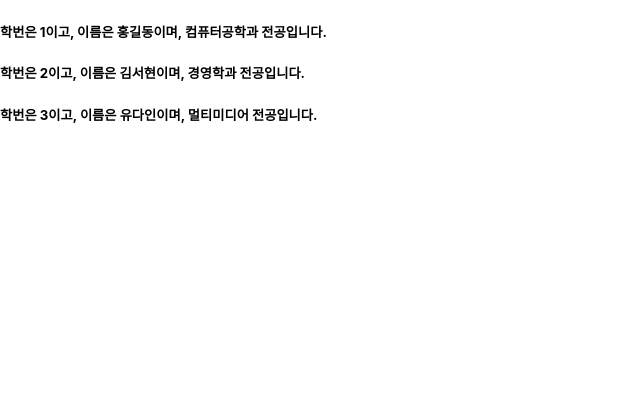
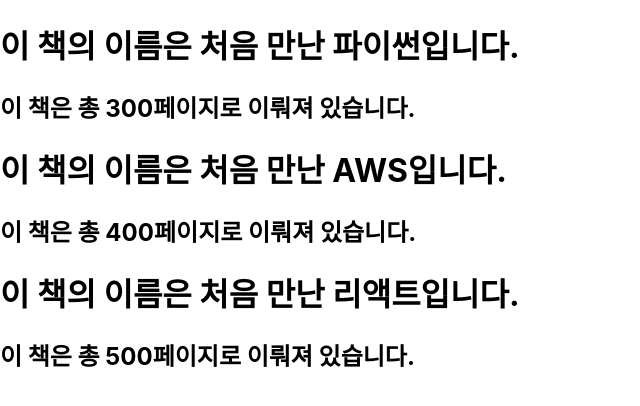
Before and after one commit to seohyun1001/React_240513, a React (Create React App) app in the folder my-app/: page / in a window 1280 px wide. Shown: the top 406 px of the page, without its empty margins (0-640 px from the left). Built offline with nearby package versions, Linux system fonts and the light colour scheme.

Commit message:
16:10 / JSX실습2

```diff
--- a/my-app/src/03.JSX소개/Book.jsx
+++ b/my-app/src/03.JSX소개/Book.jsx
@@ -1,6 +1,7 @@
 // 5. JSX 실습
 import React from "react";
 
+// jsx 사용
 function Book(props) {
     return (
         <div>
@@ -10,4 +11,26 @@
     )
 }
 
-export default Book;
+// jsx 미사용
+function Book1(props) {
+    return React.createElement(
+        'div',
+        null,
+        [
+            React.createElement(
+                'h1',
+                null,
+                `이 책의 이름은 ${props.name}입니다.`
+            ),
+
+            React.createElement(
+                'h2',
+                null,
+                `이 책은 총 ${props.numOfPage}페이지로 이뤄져 있습니다.`
+            )
+        ]
+    )
+}
+
+
+export default Book1;
--- a/my-app/src/03.JSX소개/Library.jsx
+++ b/my-app/src/03.JSX소개/Library.jsx
@@ -1,12 +1,25 @@
 import React from "react";
 import Book from "./Book";
+import Book1 from "./Book";
 
+    // jsx 사용
+// function Library(props) {
+//     return (
+//         <div>
+//             <Book name="처음 만난 파이썬" numOfPage = {300}/>
+//             <Book name="처음 만난 AWS" numOfPage = {400}/>
+//             <Book name="처음 만난 리액트" numOfPage = {500}/>
+//         </div>
+//     )
+// }
+
+    // jsx 미사용
 function Library(props) {
     return (
         <div>
-            <Book name="처음 만난 파이썬" numOfPage = {300}/>
-            <Book name="처음 만난 AWS" numOfPage = {400}/>
-            <Book name="처음 만난 리액트" numOfPage = {500}/>
+            <Book1 name="처음 만난 파이썬" numOfPage = {300}/>
+            <Book1 name="처음 만난 AWS" numOfPage = {400}/>
+            <Book1 name="처음 만난 리액트" numOfPage = {500}/>
         </div>
     )
 }
--- a/my-app/src/index.js
+++ b/my-app/src/index.js
@@ -4,12 +4,12 @@
 import App from './App';
 import reportWebVitals from './reportWebVitals';
 
-import StudentList from './03.JSX소개/StudentList';
+import Library from './03.JSX소개/Library';
 
 const root = ReactDOM.createRoot(document.getElementById('root'));
 root.render(
   <React.StrictMode>
-    <StudentList />
+    <Library />
   </React.StrictMode>
 );
 
```
